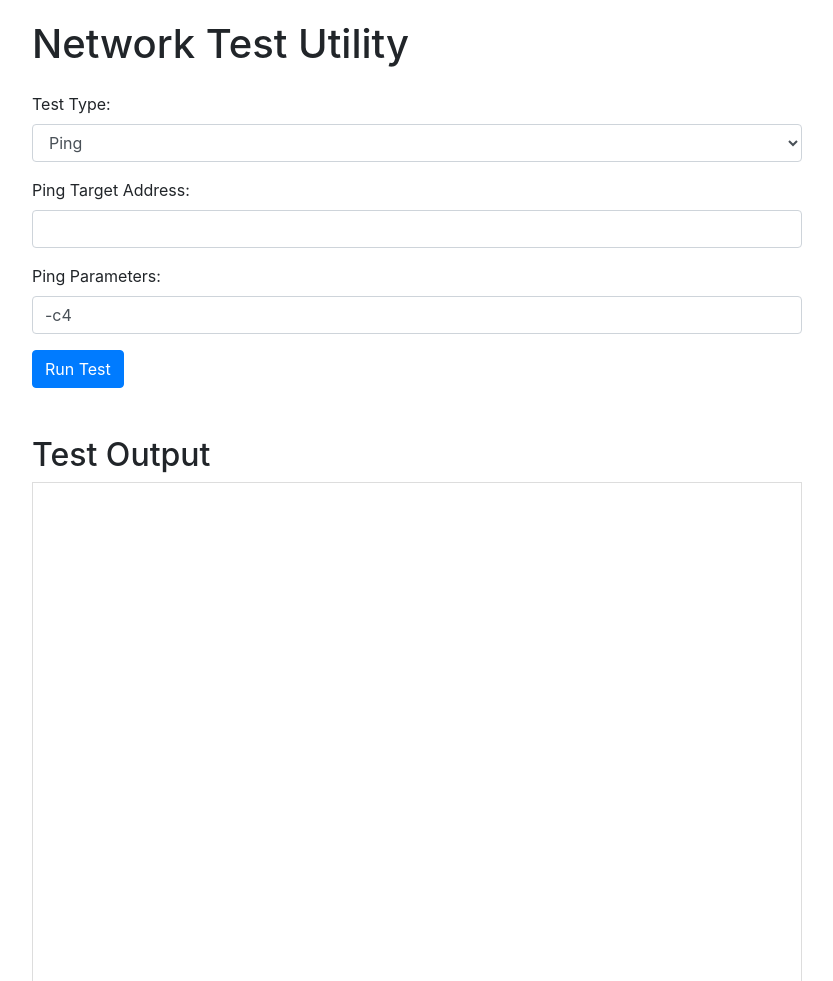
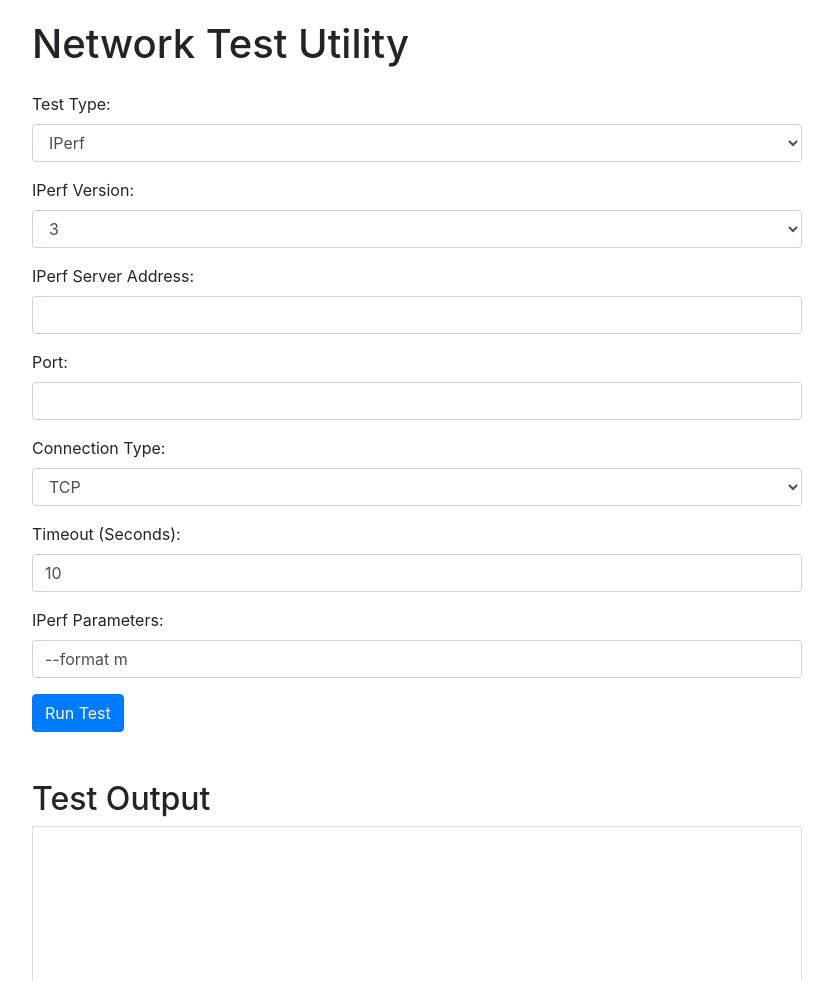
Before and after one commit to iitggithub/iperf-web, a Flask app: page / in a window 1280 px wide. Shown: the top 981 px of the page, without its empty margins (223-1056 px from the left). Run offline with Flask 3, Linux system fonts and the light colour scheme; some libraries are stand-ins or nearby versions.

Commit message:
Updated web interface to add new tests and run everything as a non root user

```diff
--- a/app.py
+++ b/app.py
@@ -1,19 +1,60 @@
 from flask import Flask, render_template, request, Response
 import subprocess
+import select
 import shlex
 import re
+import os
 
 app = Flask(__name__)
 
+# function to convert a string to boolean
+def str_to_boolean(s):
+    return str(s).lower() == "true"
+
 # Function to run a command and stream the output
 def run_command(command):
-    process = subprocess.Popen(command, stdout=subprocess.PIPE, stderr=subprocess.PIPE)
+    try:
+        process = subprocess.Popen(command, stdout=subprocess.PIPE, stderr=subprocess.PIPE)
+    except FileNotFoundError as e:
+        yield f"Error: {str(e)}<br>"
+        return
+    except OSError as e:
+        yield f"Error: {str(e)}<br>"
+        return
+
+    yield 'Executing command: ' + ' '.join(command) + '<br><br>'
+
+    # Monitor both stdout and stderr streams
     while True:
-        output = process.stdout.readline().decode('utf-8')
-        if output:
-            yield output + '<br>'
-        elif process.poll() is not None:
+        # Use select to monitor stdout and stderr
+        reads = [process.stdout, process.stderr]
+        readable, _, _ = select.select(reads, [], [])
+
+        for stream in readable:
+            if stream == process.stdout:
+                stdout_line = process.stdout.readline().decode('utf-8')
+                if stdout_line:
+                    yield stdout_line + '<br>'
+
+            if stream == process.stderr:
+                stderr_line = process.stderr.readline().decode('utf-8')
+                if stderr_line:
+                    yield f"<span style='color:red;'>{stderr_line}</span><br>"
+
+        # Break if the process has terminated and there's no more output
+        if process.poll() is not None:
             break
+
+    # Ensure that any remaining output is read after the process terminates
+    remaining_stdout = process.stdout.read().decode('utf-8')
+    if remaining_stdout:
+        yield remaining_stdout + '<br>'
+
+    remaining_stderr = process.stderr.read().decode('utf-8')
+    if remaining_stderr:
+        yield f"<span style='color:red;'>{remaining_stderr}</span><br>"
+
+    yield '<br>Execution finished!<br>'
 
 # Helper function to sanitize parameters
 def sanitize_parameters(parameters):
@@ -27,6 +68,16 @@ def validate_target(target):
         return True
     return False
 
+def is_valid_port(port):
+    try:
+        port = int(port)
+        return 1 <= port <= 65535
+    except (ValueError, TypeError):
+        return False
+
+app_port = os.getenv('IPERF_WEB_PORT', '5000')
+debug_mode = str_to_boolean(os.getenv('IPERF_WEB_DEBUG_MODE', False))
+
 # Route to display the page
 @app.route('/')
 def index():
@@ -35,49 +86,79 @@ def index():
 # Route to handle form submission and execute selected test
 @app.route('/run_test', methods=['POST'])
 def run_test():
-    print("Form submitted")  # Debugging statement
     test_type = request.form.get('test_type')
-
+    output = ""
+    sanitized_params = ""
     command = []
 
-    if test_type == 'ping':
-        target = request.form.get('ping_target')
+    # Only run tests for valid test types
+    TEST_TYPES = {'dig', 'iperf', 'mtr', 'nc', 'nslookup', 'ping', 'traceroute'}
+    if test_type in TEST_TYPES:
+        target = request.form.get(test_type + '_target')
         # Validate the target address
         if not validate_target(target):
-            return Response("Invalid target address.", mimetype='text/plain')
-        parameters = request.form.get('ping_parameters', '')
-        sanitized_params = sanitize_parameters(parameters)
-        command = ['ping'] + sanitized_params + [target]
-    elif test_type == 'traceroute':
-        target = request.form.get('traceroute_target')
-        # Validate the target address
-        if not validate_target(target):
-            return Response("Invalid target address.", mimetype='text/plain')
-        parameters = request.form.get('traceroute_parameters', '')
-        sanitized_params = sanitize_parameters(parameters)
-        command = ['traceroute'] + sanitized_params + [target]
-    elif test_type == 'iperf':
-        server = request.form.get('iperf_server')
-        # Validate the target address
-        if not validate_target(server):
-            return Response("Invalid server address.", mimetype='text/plain')
-        iperf_version = request.form.get('iperf_version')
-        port = request.form.get('port')
-        conn_type = request.form.get('conn_type')
-        parameters = request.form.get('iperf_parameters', '-f m -i 5 -t 10')
+            return Response("'" + str(target) + "' is not a valid target address.", mimetype='text/plain')
+        parameters = request.form.get(test_type + '_parameters', '')
 
-        sanitized_params = sanitize_parameters(parameters)
+        # MTR specific parameters
+        if test_type == 'mtr':
+            mtr_reportcycles = int(request.form.get('mtr_reportcycles', '200'))
+            parameters += ' --report --report-wide --report-cycles ' + str(mtr_reportcycles)
 
-        # Choose the correct iperf command based on version
-        base_command = 'iperf3' if iperf_version == '3' else 'iperf'
-        command = [base_command, '-c', server, '-p', port, '--forceflush'] + sanitized_params
+        # netcat specific parameters
+        if test_type == 'nc':
+            port = request.form.get('nc_port')
 
-        # Add -u flag for UDP connection type
-        if conn_type == 'UDP':
-            command.append('-u')
+            if not is_valid_port(port):
+                return Response("'" + str(port) + "' is not a valid TCP port.", mimetype='text/plain')
 
-    print(f"Executing command: {' '.join(command)}")  # Debugging statement
+            command = [test_type, '-vz', target, port]
+
+        # netcat specific parameters
+        if test_type == 'nslookup':
+            server = request.form.get('nslookup_dns_server')
+            if server:
+                parameters = server
+                sanitized_params = sanitize_parameters(parameters)
+                command = [test_type, target] + sanitized_params
+
+        # ping specific parameters
+        if test_type == 'ping':
+            count = int(request.form.get('ping_count', '4'))
+            parameters += ' -c' + str(count)
+
+        # iperf specific parameters
+        if test_type == 'iperf':
+            iperf_version = request.form.get('iperf_version')
+            port = request.form.get('iperf_port')
+
+            if not is_valid_port(port):
+                port = 5001
+
+            conn_type = request.form.get('iperf_conn_type')
+
+            # Choose the correct iperf command based on version
+            base_command = 'iperf3' if iperf_version == '3' else 'iperf'
+
+            timeout = int(request.form.get('iperf_timeout', '10'))
+
+            sanitized_params = sanitize_parameters(parameters)
+
+            command = [base_command, '-c', target, '-p', port, '--forceflush', '-t', str(timeout)] + sanitized_params
+
+            # Add -u flag for UDP connection type
+            if conn_type == 'UDP':
+                command.append('-u')
+
+        if not sanitized_params:
+            sanitized_params = sanitize_parameters(parameters)
+
+        if not command:
+            command = [test_type] + sanitized_params + [target]
+
+        print(f"Executing command: {' '.join(command)}")  # Debugging statement
+
     return Response(run_command(command), mimetype='text/html')
 
 if __name__ == '__main__':
-    app.run(debug=True,host='0.0.0.0')
+    app.run(debug=debug_mode,host='0.0.0.0',port=app_port)
--- a/static/app.js
+++ b/static/app.js
@@ -1,54 +1,81 @@
 function showTestFields() {
+    // Map of test types to the associated fields and required attributes
+    const fieldMap = {
+        'dig': {
+            fieldsToShow: ['dig_fields'],
+            requiredFields: ['dig_target'],
+            defaults: { 'dig_parameters': '+short' }
+        },
+        'iperf': {
+            fieldsToShow: ['iperf_fields'],
+            requiredFields: ['iperf_target', 'iperf_port', 'iperf_timeout'],
+            defaults: { 'iperf_parameters': '--format m', 'iperf_timeout': '10' }
+        },
+        'mtr': {
+            fieldsToShow: ['mtr_fields'],
+            requiredFields: ['mtr_target', 'mtr_reportcycles'],
+            defaults: { 'mtr_reportcycles': '200', 'mtr_parameters': '-n -T' }
+        },
+        'nc': {
+            fieldsToShow: ['nc_fields'],
+            requiredFields: ['nc_target', 'nc_port'],
+            defaults: {}
+        },
+        'nslookup': {
+            fieldsToShow: ['nslookup_fields'],
+            requiredFields: ['nslookup_target'],
+            defaults: {}
+        },
+        'ping': {
+            fieldsToShow: ['ping_fields'],
+            requiredFields: ['ping_target', 'ping_count'],
+            defaults: { 'ping_count': '4' }
+        },
+        'traceroute': {
+            fieldsToShow: ['traceroute_fields'],
+            requiredFields: ['traceroute_target'],
+            defaults: { 'traceroute_parameters': '--icmp'}
+        }
+    };
+
+    // Get the selected test type
     var testType = document.getElementById("test_type").value;
 
-    if (testType === 'ping') {
-        document.getElementById("ping_fields").style.display = 'block';
-        document.getElementById("traceroute_fields").style.display = 'none';
-        document.getElementById("iperf_fields").style.display = 'none';
+    // Hide all fields initially
+    const allFields = ['dig_fields', 'iperf_fields', 'mtr_fields', 'nc_fields', 'nslookup_fields', 'ping_fields', 'traceroute_fields'];
+    allFields.forEach(field => {
+        document.getElementById(field).style.display = 'none';
+    });
 
-        // Reset parameters and target for Ping
-        document.getElementById("ping_target").value = '';
-        document.getElementById("ping_parameters").value = '-c4';
+    // Remove 'required' from all input fields
+    const allInputFields = ['dig_target', 'iperf_target', 'iperf_port', 'iperf_timeout', 'mtr_target', 'mtr_reportcycles', 'nc_target', 'nc_port', 'nslookup_target', 'ping_target', 'ping_count', 'traceroute_target'];
+    allInputFields.forEach(field => {
+        document.getElementById(field).removeAttribute('required');
+    });
 
-        // Enable required for Ping, disable for others
-        document.getElementById("ping_target").setAttribute('required', 'required');
-        document.getElementById("traceroute_target").removeAttribute('required');
-        document.getElementById("iperf_server").removeAttribute('required');
-        document.getElementById("port").removeAttribute('required');
-    } else if (testType === 'traceroute') {
-        document.getElementById("ping_fields").style.display = 'none';
-        document.getElementById("traceroute_fields").style.display = 'block';
-        document.getElementById("iperf_fields").style.display = 'none';
+    // Set defaults and show relevant fields based on the selected test type
+    if (fieldMap[testType]) {
+        // Show the relevant fields
+        fieldMap[testType].fieldsToShow.forEach(field => {
+            document.getElementById(field).style.display = 'block';
+        });
 
-        // Reset parameters and target for Traceroute
-        document.getElementById("traceroute_target").value = '';
-        document.getElementById("traceroute_parameters").value = '';
+        // Set required attributes for relevant fields
+        fieldMap[testType].requiredFields.forEach(field => {
+            document.getElementById(field).setAttribute('required', 'required');
+        });
 
-        // Enable required for Traceroute, disable for others
-        document.getElementById("traceroute_target").setAttribute('required', 'required');
-        document.getElementById("ping_target").removeAttribute('required');
-        document.getElementById("iperf_server").removeAttribute('required');
-        document.getElementById("port").removeAttribute('required');
-    } else if (testType === 'iperf') {
-        document.getElementById("ping_fields").style.display = 'none';
-        document.getElementById("traceroute_fields").style.display = 'none';
-        document.getElementById("iperf_fields").style.display = 'block';
-
-        // Set default parameters for IPerf
-        document.getElementById("iperf_parameters").value = '-f m -i 5 -t 30';
-
-        // Enable required for IPerf, disable for others
-        document.getElementById("iperf_server").setAttribute('required', 'required');
-        document.getElementById("port").setAttribute('required', 'required');
-        document.getElementById("ping_target").removeAttribute('required');
-        document.getElementById("traceroute_target").removeAttribute('required');
+        // Apply default values if any
+        for (const [field, value] of Object.entries(fieldMap[testType].defaults)) {
+            document.getElementById(field).value = value;
+        }
     }
 }
 
 // Initialize fields visibility on page load
 window.onload = showTestFields;
 
-
+// Scroll the iframe automatically
 function scrollIframe() {
     var iframe = document.getElementById("output_frame");
     iframe.contentWindow.scrollTo(0, iframe.contentWindow.document.body.scrollHeight);
--- a/templates/base.html
+++ b/templates/base.html
@@ -58,7 +58,7 @@
 
     <div class="container">{% block content %} {% endblock %}</div>
     <script
-      src="{{ url_for('static', filename='jquery-3.7.1.slim.min.js') }}"
+      src="{{ url_for('static', filename='jquery-3.2.1.slim.min.js') }}"
       integrity="sha384-KJ3o2DKtIkvYIK3UENzmM7KCkRr/rE9/Qpg6aAZGJwFDMVNA/GpGFF93hXpG5KkN"
       crossorigin="anonymous"
     ></script>
--- a/templates/index.html
+++ b/templates/index.html
@@ -5,33 +5,26 @@ content %}
     <div class="form-group">
         <label for="test_type">Test Type:</label>
         <select name="test_type" id="test_type" class="form-control" onchange="showTestFields()">
+            <option value="dig">Dig</option>
+            <option value="iperf" selected>IPerf</option>
+            <option value="mtr">MTR</option>
+            <option value="nc">Netcat Port Checker</option>
+            <option value="nslookup">Nslookup</option>
             <option value="ping">Ping</option>
             <option value="traceroute">Traceroute</option>
-            <option value="iperf">IPerf</option>
+
         </select>
     </div>
 
-    <!-- Ping fields -->
-    <div id="ping_fields" style="display: none;">
+    <!-- Dig fields -->
+    <div id="dig_fields" style="display: none;">
         <div class="form-group">
-            <label for="ping_target">Ping Target Address:</label>
-            <input type="text" name="ping_target" id="ping_target" class="form-control">
+            <label for="dig_target">Target Address:</label>
+            <input type="text" name="dig_target" id="dig_target" class="form-control">
         </div>
         <div class="form-group">
-            <label for="ping_parameters">Ping Parameters:</label>
-            <input type="text" name="ping_parameters" id="ping_parameters" class="form-control" value="-c4">
-        </div>
-    </div>
-
-    <!-- Traceroute fields -->
-    <div id="traceroute_fields" style="display: none;">
-        <div class="form-group">
-            <label for="traceroute_target">Traceroute Target Address:</label>
-            <input type="text" name="traceroute_target" id="traceroute_target" class="form-control">
-        </div>
-        <div class="form-group">
-            <label for="traceroute_parameters">Traceroute Parameters:</label>
-            <input type="text" name="traceroute_parameters" id="traceroute_parameters" class="form-control" value="">
+            <label for="dig_parameters">Dig Parameters:</label>
+            <input type="text" name="dig_parameters" id="dig_parameters" class="form-control" value="">
         </div>
     </div>
 
@@ -45,23 +38,95 @@ content %}
             </select>
         </div>
         <div class="form-group">
-            <label for="iperf_server">IPerf Server Address:</label>
-            <input type="text" name="iperf_server" id="iperf_server" class="form-control">
+            <label for="iperf_target">IPerf Server Address:</label>
+            <input type="text" name="iperf_target" id="iperf_target" class="form-control">
         </div>
         <div class="form-group">
-            <label for="port">Port:</label>
-            <input type="text" name="port" id="port" class="form-control" pattern="\d*">
+            <label for="iperf_port">Port:</label>
+            <input type="text" name="iperf_port" id="iperf_port" class="form-control" pattern="\d*">
         </div>
         <div class="form-group">
-            <label for="conn_type">Connection Type:</label>
-            <select name="conn_type" class="form-control">
+            <label for="iperf_conn_type">Connection Type:</label>
+            <select name="iperf_conn_type" class="form-control">
                 <option value="TCP">TCP</option>
                 <option value="UDP">UDP</option>
             </select>
         </div>
         <div class="form-group">
+            <label for="iperf_timeout">Timeout (Seconds):</label>
+            <input type="text" name="iperf_timeout" id="iperf_timeout" class="form-control" pattern="\d*" value="10">
+        </div>
+        <div class="form-group">
             <label for="iperf_parameters">IPerf Parameters:</label>
-            <input type="text" name="iperf_parameters" id="iperf_parameters" class="form-control" value="-f m -t 10">
+            <input type="text" name="iperf_parameters" id="iperf_parameters" class="form-control" value="--format m">
+        </div>
+    </div>
+
+    <!-- Mtr fields -->
+    <div id="mtr_fields" style="display: none;">
+        <div class="form-group">
+            <label for="mtr_target">Target Address:</label>
+            <input type="text" name="mtr_target" id="mtr_target" class="form-control">
+        </div>
+        <div class="form-group">
+            <label for="mtr_reportcycles">Report Cycles:</label>
+            <input type="text" name="mtr_reportcycles" id="mtr_reportcycles" class="form-control" pattern="\d*" value="200">
+        </div>
+        <div class="form-group">
+            <label for="mtr_parameters">MTR Parameters:</label>
+            <input type="text" name="mtr_parameters" id="mtr_parameters" class="form-control" value="-n -T">
+        </div>
+    </div>
+
+    <!-- nc fields -->
+    <div id="nc_fields" style="display: none;">
+        <div class="form-group">
+            <label for="nc_target">Target Address:</label>
+            <input type="text" name="nc_target" id="nc_target" class="form-control">
+        </div>
+        <div class="form-group">
+            <label for="nc_port">TCP Port:</label>
+            <input type="text" name="nc_port" id="nc_port" class="form-control" pattern="\d*">
+        </div>
+    </div>
+
+    <!-- Nslookup fields -->
+    <div id="nslookup_fields" style="display: none;">
+        <div class="form-group">
+            <label for="nslookup_target">Target Address:</label>
+            <input type="text" name="nslookup_target" id="nslookup_target" class="form-control">
+        </div>
+        <div class="form-group">
+            <label for="nslookup_dns_server">DNS Server:</label>
+            <input type="text" name="nslookup_dns_server" id="nslookup_dns_server" class="form-control" value="">
+        </div>
+    </div>
+
+    <!-- Ping fields -->
+    <div id="ping_fields" style="display: none;">
+        <div class="form-group">
+            <label for="ping_target">Target Address:</label>
+            <input type="text" name="ping_target" id="ping_target" class="form-control">
+        </div>
+        <div class="form-group">
+            <label for="ping_count">Ping Count:</label>
+            <input type="text" name="ping_count" id="ping_count" class="form-control" pattern="\d*" value="4">
+        </div>
+        <div class="form-group">
+            <label for="ping_parameters">Ping Parameters:</label>
+            <input type="text" name="ping_parameters" id="ping_parameters" class="form-control" value="">
+        </div>
+    </div>
+
+    <!-- Traceroute fields -->
+    <div id="traceroute_fields" style="display: none;">
+        <div class="form-group">
+            <label for="traceroute_target">Target Address:</label>
+            <input type="text" name="traceroute_target" id="traceroute_target" class="form-control">
+        </div>
+        <div class="form-group">
+            <label for="traceroute_parameters">Traceroute Parameters:</label>
+            <input type="text" name="traceroute_parameters" id="traceroute_parameters" class="form-control" value="--icmp">
         </div>
     </div>
 
```
Also changed, not shown: 1 other file.
